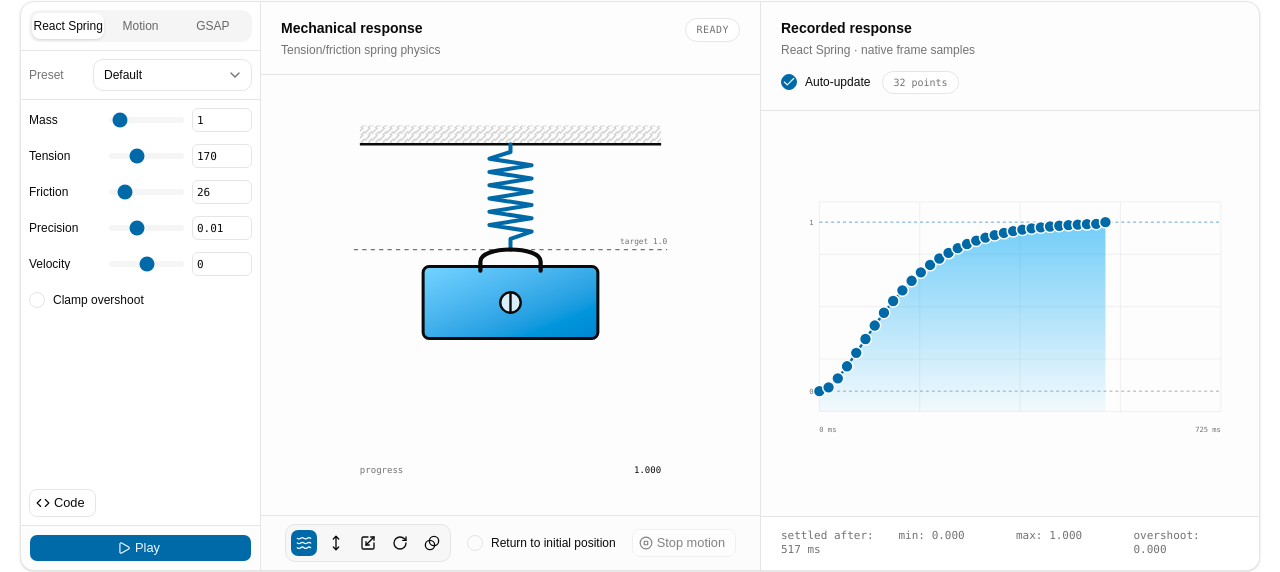
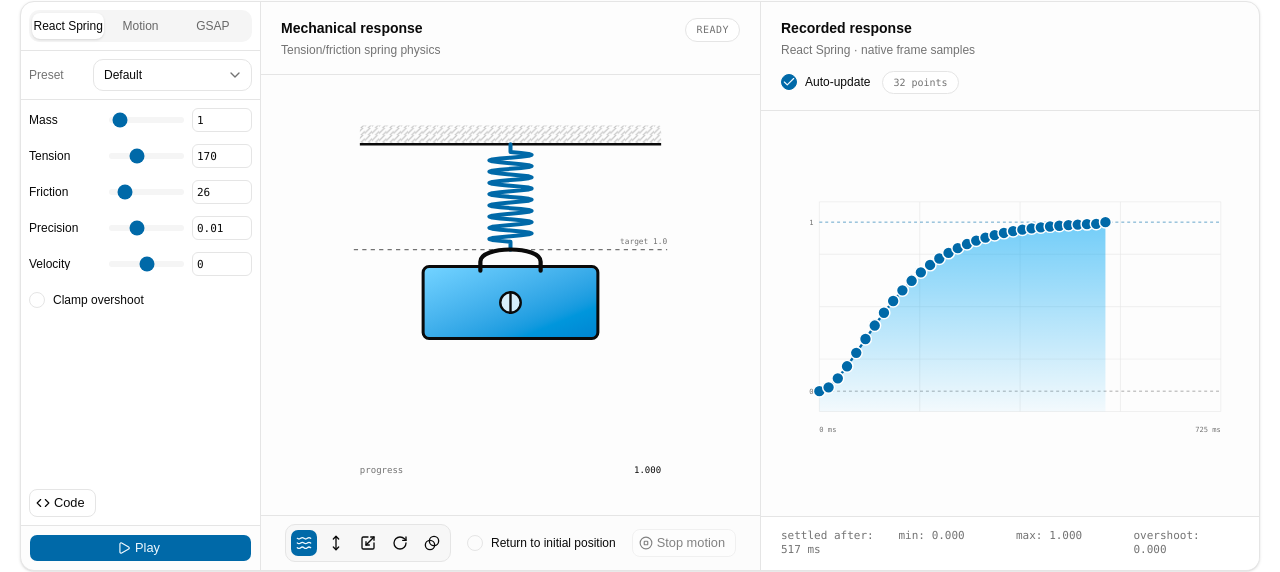
Before and after one commit to maxzz/transitions, a React (Vite) app: page / in a window 1280 px wide. Shown: the part 157-729 px from the top of the page. Built offline with nearby package versions, Linux system fonts and the light colour scheme.

Commit message:
WIP. gpt-56-sol-high. tension presentation on view

```diff
--- a/src/components/2-main/transition-visualizer/preview/mechanical-spring.tsx
+++ b/src/components/2-main/transition-visualizer/preview/mechanical-spring.tsx
@@ -1,4 +1,4 @@
-import { forwardRef, useCallback, useImperativeHandle, useLayoutEffect, useRef } from "react";
+import { forwardRef, useCallback, useImperativeHandle, useLayoutEffect, useMemo, useRef } from "react";
 
 export type MechanicalSpringHandle = {
     getValue: () => number;
@@ -6,11 +6,61 @@ export type MechanicalSpringHandle = {
 };
 
 const LOAD_TOP_Y = 278;
+const SPRING_TOP_Y = 75;
+const SPRING_BOTTOM_Y = 250;
+const SPRING_CENTER_X = 350;
+const SPRING_RADIUS = 35;
+const SPRING_STEM_HEIGHT = 13;
+const MIN_SPRING_TENSION = 30;
+const MAX_SPRING_TENSION = 400;
+const MIN_SPRING_WRAPS = 2;
+const MAX_SPRING_WRAPS = 18;
+const DEFAULT_SPRING_TENSION = 170;
+const SAMPLES_PER_WRAP = 12;
 const MIN_LOAD_HEIGHT = 50;
 const MAX_LOAD_HEIGHT = 210;
 const DEFAULT_LOAD_HEIGHT = 150;
 const MIN_MASS = 0.1;
 const MAX_MASS = 20;
+
+export function getMechanicalSpringWraps(tension?: number): number {
+    const resolvedTension = tension === undefined || !Number.isFinite(tension)
+        ? DEFAULT_SPRING_TENSION
+        : tension;
+    const clampedTension = Math.min(
+        MAX_SPRING_TENSION,
+        Math.max(MIN_SPRING_TENSION, resolvedTension),
+    );
+    const normalizedTension = (clampedTension - MIN_SPRING_TENSION)
+        / (MAX_SPRING_TENSION - MIN_SPRING_TENSION);
+
+    return Math.round(
+        MIN_SPRING_WRAPS
+        + normalizedTension * (MAX_SPRING_WRAPS - MIN_SPRING_WRAPS),
+    );
+}
+
+export function getMechanicalSpringPath(tension?: number): string {
+    const wraps = getMechanicalSpringWraps(tension);
+    const coilTopY = SPRING_TOP_Y + SPRING_STEM_HEIGHT;
+    const coilBottomY = SPRING_BOTTOM_Y - SPRING_STEM_HEIGHT;
+    const sampleCount = wraps * SAMPLES_PER_WRAP;
+    const commands = [
+        `M ${SPRING_CENTER_X} ${SPRING_TOP_Y}`,
+        `L ${SPRING_CENTER_X} ${coilTopY}`,
+    ];
+
+    for (let index = 1; index <= sampleCount; index += 1) {
+        const progress = index / sampleCount;
+        const x = SPRING_CENTER_X
+            + Math.sin(progress * wraps * Math.PI * 2) * SPRING_RADIUS;
+        const y = coilTopY + progress * (coilBottomY - coilTopY);
+        commands.push(`L ${x.toFixed(2)} ${y.toFixed(2)}`);
+    }
+
+    commands.push(`L ${SPRING_CENTER_X} ${SPRING_BOTTOM_Y}`);
+    return commands.join(" ");
+}
 
 export function getMechanicalLoadHeight(mass?: number): number {
     if (mass === undefined || !Number.isFinite(mass)) return DEFAULT_LOAD_HEIGHT;
@@ -21,13 +71,14 @@ export function getMechanicalLoadHeight(mass?: number): number {
 
 export const MechanicalSpring = forwardRef<
     MechanicalSpringHandle,
-    { clamped?: boolean; mass?: number }
+    { clamped?: boolean; mass?: number; tension?: number }
 >(
-    function MechanicalSpring({ clamped = false, mass }, ref) {
+    function MechanicalSpring({ clamped = false, mass, tension }, ref) {
         const springRef = useRef<SVGGElement>(null);
         const massRef = useRef<SVGGElement>(null);
         const valueRef = useRef<SVGTextElement>(null);
         const currentValueRef = useRef(0);
+        const springPath = useMemo(() => getMechanicalSpringPath(tension), [tension]);
         const loadHeight = getMechanicalLoadHeight(mass);
         const loadCenterY = LOAD_TOP_Y + loadHeight / 2;
 
@@ -88,7 +139,7 @@ export const MechanicalSpring = forwardRef<
 
                 <g ref={springRef}>
                     <path
-                        d="M350 75 L350 88 L315 99 L385 110 L315 121 L385 132 L315 143 L385 154 L315 165 L385 176 L315 187 L385 198 L315 209 L385 220 L350 232 L350 250"
+                        d={springPath}
                         fill="none"
                         className="stroke-primary"
                         strokeLinecap="round"
--- a/src/components/2-main/transition-visualizer/preview/preview-stage.tsx
+++ b/src/components/2-main/transition-visualizer/preview/preview-stage.tsx
@@ -29,6 +29,11 @@ export function PreviewStage() {
     const clamped = engineId === "react-spring" && params["react-spring"].clamp;
     const activeParams = params[engineId];
     const mass = "mass" in activeParams ? activeParams.mass : undefined;
+    const tension = "tension" in activeParams
+        ? activeParams.tension
+        : "stiffness" in activeParams
+            ? activeParams.stiffness
+            : undefined;
     const title = visualizationMode === "spring"
         ? "Mechanical response"
         : `${visualizationMode === "translateY" ? "Translation" : visualizationMode[0].toUpperCase() + visualizationMode.slice(1)} response`;
@@ -50,7 +55,7 @@ export function PreviewStage() {
                 </div>
             </div>
             <div className="p-3 min-h-0 sm:p-6 flex-1">
-                <TransitionScene ref={sceneRef} clamped={clamped} mass={mass} />
+                <TransitionScene ref={sceneRef} clamped={clamped} mass={mass} tension={tension} />
             </div>
             <div className="p-2 bg-muted/20 border-t border-border flex flex-wrap items-center justify-center gap-2">
                 <VisualizationModeControl />
--- a/src/components/2-main/transition-visualizer/preview/transition-scene.tsx
+++ b/src/components/2-main/transition-visualizer/preview/transition-scene.tsx
@@ -6,11 +6,11 @@ import { TransformPreview } from "./transform-preview";
 
 export const TransitionScene = forwardRef<
     MechanicalSpringHandle,
-    { clamped?: boolean; mass?: number }
->(function TransitionScene({ clamped = false, mass }, ref) {
+    { clamped?: boolean; mass?: number; tension?: number }
+>(function TransitionScene({ clamped = false, mass, tension }, ref) {
     const mode = useAtomValue(visualizationModeAtom);
 
     return mode === "spring"
-        ? <MechanicalSpring ref={ref} clamped={clamped} mass={mass} />
+        ? <MechanicalSpring ref={ref} clamped={clamped} mass={mass} tension={tension} />
         : <TransformPreview key={mode} ref={ref} mode={mode} />;
 });
```
Also changed, not shown: 1 other file (tests, documents, lock files or other folders).
